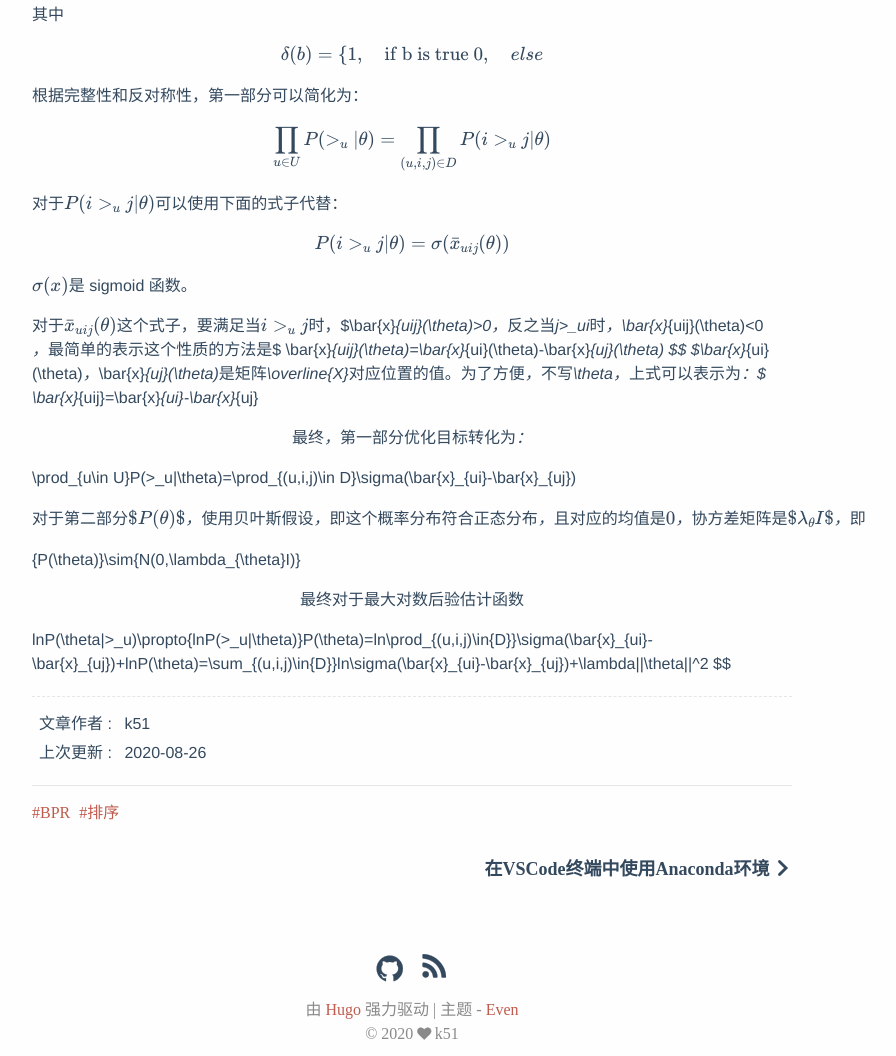
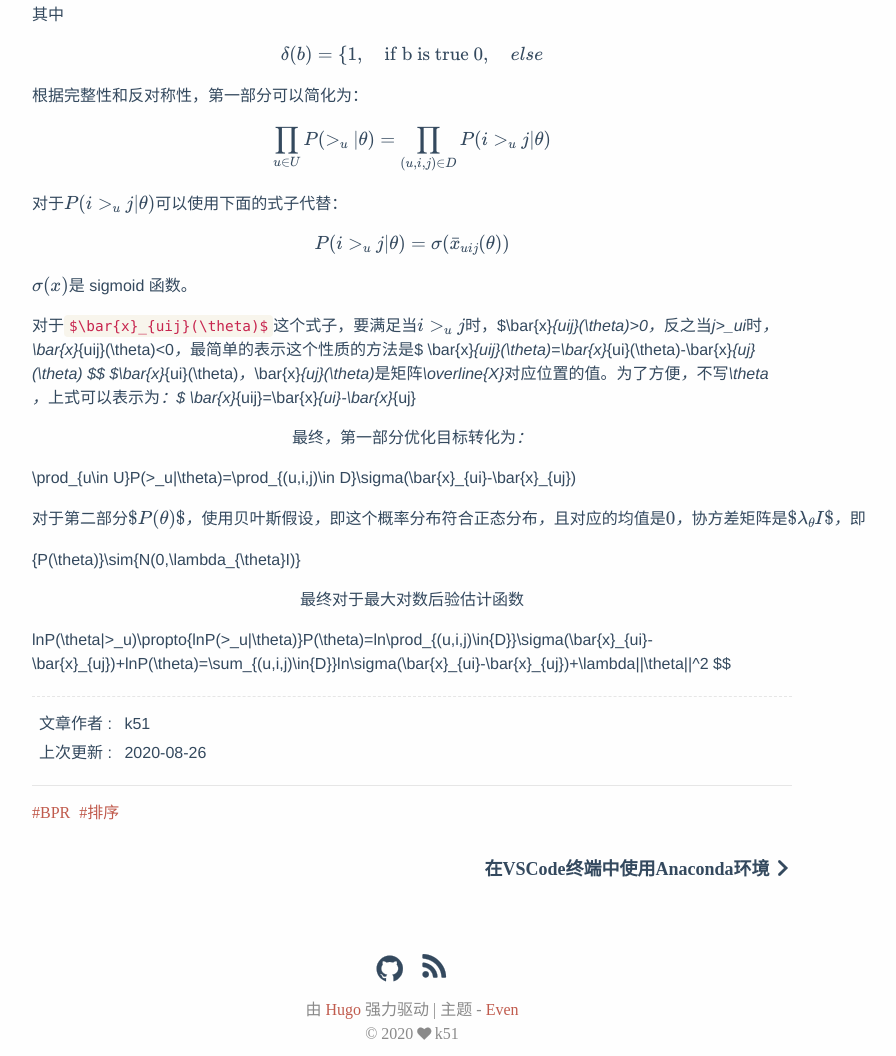
Before and after one commit to k51/k51.github.io, a plain HTML site: page post/贝叶斯个性化排序bpr/index.html in a window 1280 px wide. Shown: the part 1241-2297 px from the top of the page, without its empty margins (228-1124 px from the left). Drawn offline with nearby package versions, Linux system fonts and the light colour scheme; some packages are replaced by stand-ins of ours; a script that the page names is missing.

Commit message:
rebuilding site 2020年10月 4日  2:15:18

```diff
--- a/post/贝叶斯个性化排序bpr/index.html
+++ b/post/贝叶斯个性化排序bpr/index.html
@@ -196,7 +196,7 @@ $$
 P(i&gt;_uj|\theta)=\sigma(\bar{x}_{uij}(\theta))
 $$
 $\sigma(x)$是 sigmoid 函数。</p>
-<p>对于$\bar{x}_{uij}(\theta)$这个式子，要满足当$i&gt;_uj$时，$\bar{x}<em>{uij}(\theta)&gt;0$，反之当$j&gt;_ui$时，$\bar{x}</em>{uij}(\theta)&lt;0$，最简单的表示这个性质的方法是
+<p>对于<code>$\bar{x}_{uij}(\theta)$</code>这个式子，要满足当$i&gt;_uj$时，$\bar{x}<em>{uij}(\theta)&gt;0$，反之当$j&gt;_ui$时，$\bar{x}</em>{uij}(\theta)&lt;0$，最简单的表示这个性质的方法是
 $$
 \bar{x}<em>{uij}(\theta)=\bar{x}</em>{ui}(\theta)-\bar{x}<em>{uj}(\theta)
 $$
```
